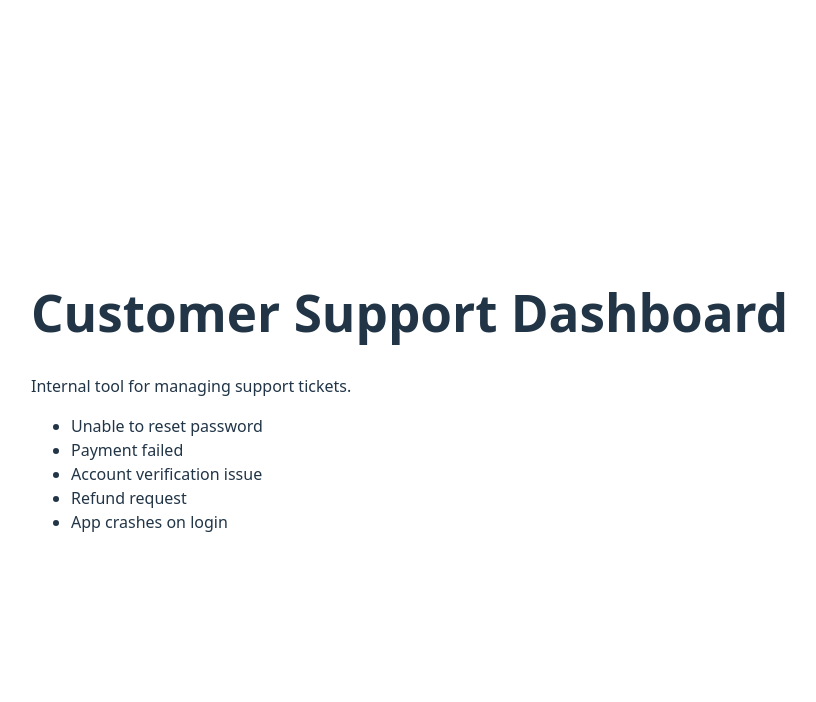
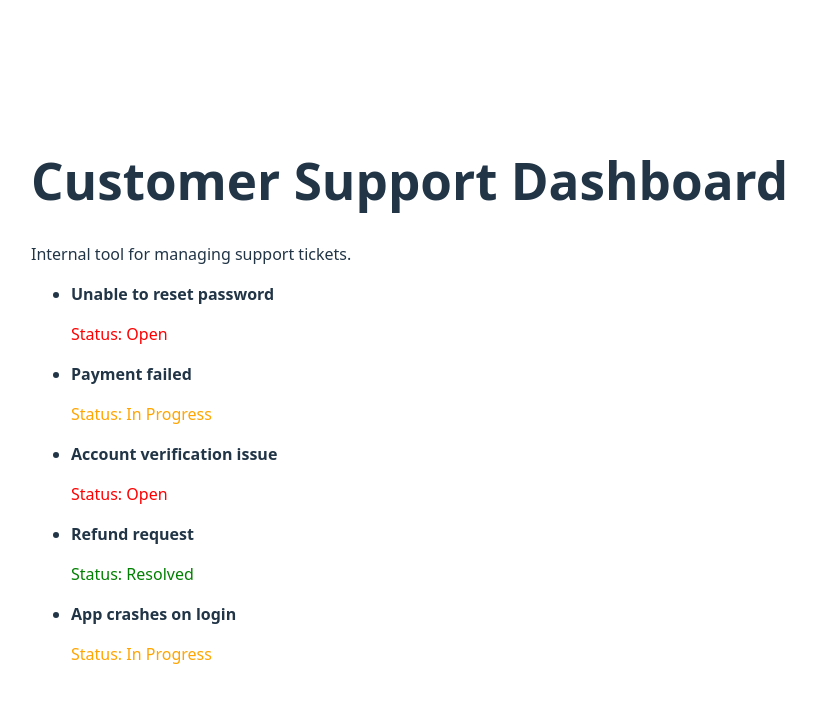
Before and after one commit to Keamogetswee/support-dashboard, a React (Vite) app: page / in a window 1280 px wide. Shown: the top 702 px of the page, without its empty margins (1-817 px from the left). Built offline with nearby package versions, Linux system fonts and the light colour scheme.

Commit message:
Fix status comparison to match ticket data

```diff
--- a/src/App.jsx
+++ b/src/App.jsx
@@ -10,7 +10,18 @@ export default function App() {
       <ul>
         {tickets.map((ticket) => (
           <li key={ticket.id}>
-            {ticket.subject}
+            <strong>{ticket.subject}</strong>
+            {/* <p>Status: {ticket.status}</p> */}
+
+            <p
+              style={{
+                color:
+                  ticket.status === "Open" ? "red" : ticket.status === "In Progress" ? "orange" : "green",
+              }}
+            >
+              Status: {ticket.status}
+            </p>
+
           </li>
         ))}
       </ul>
```
